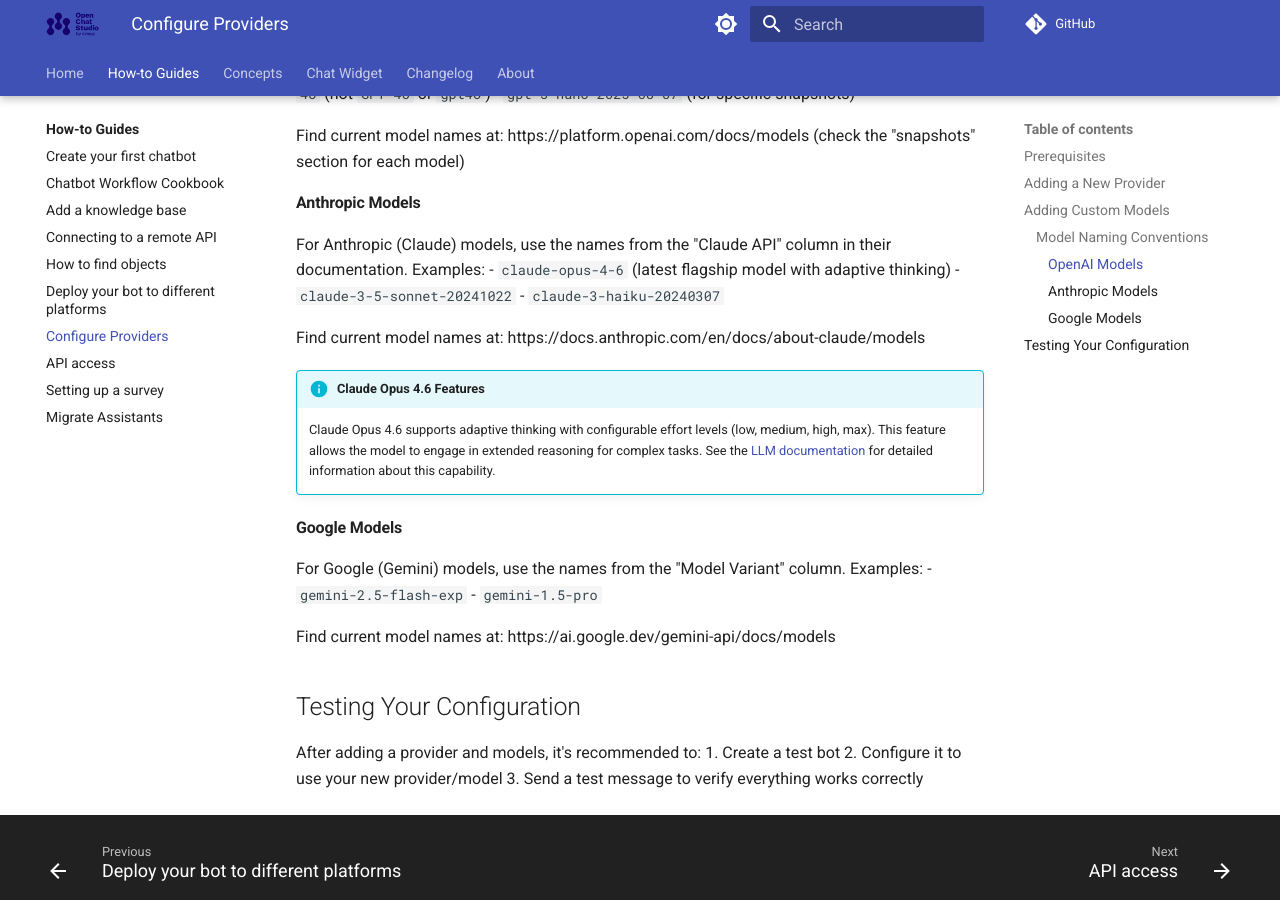
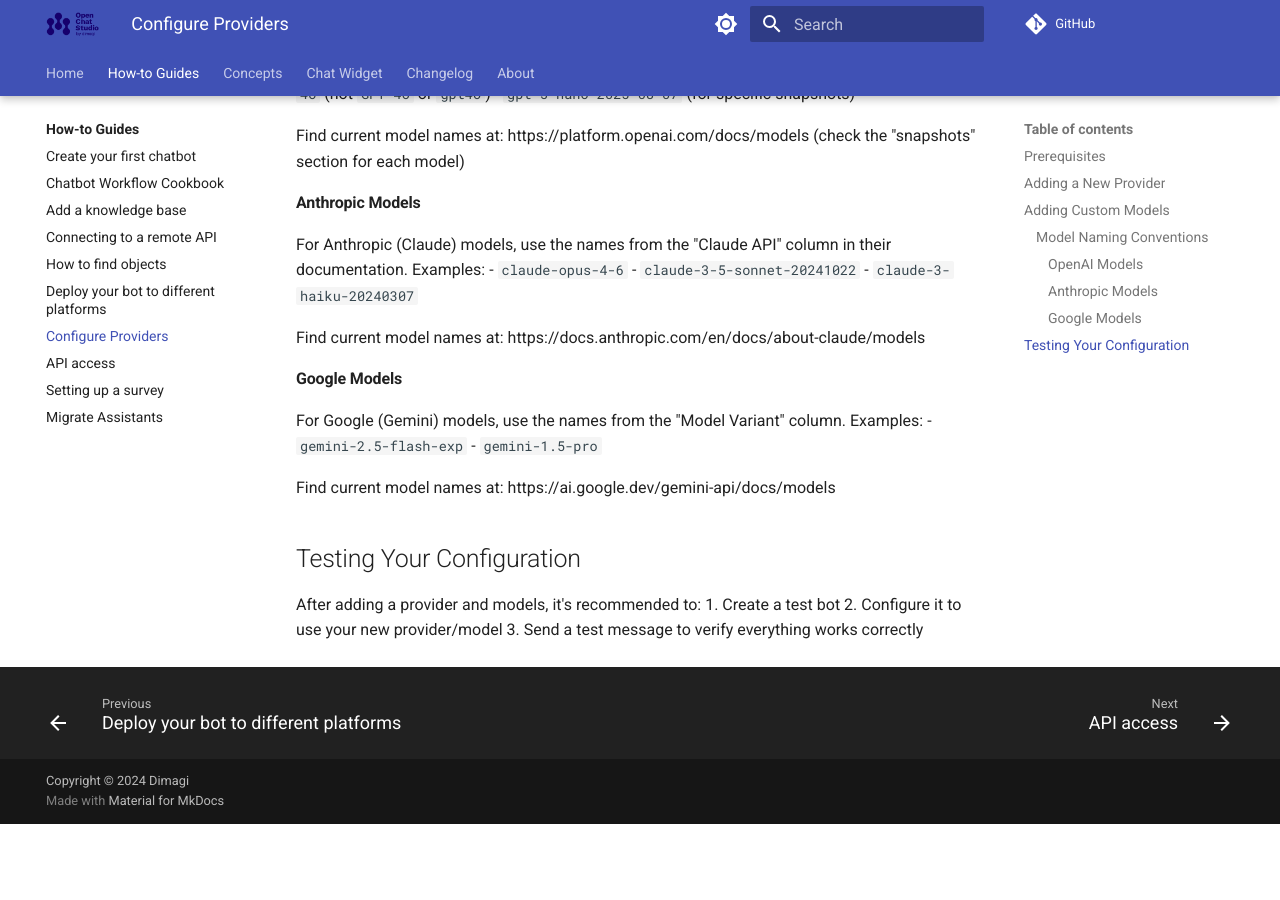
Before and after one commit to dimagi/open-chat-studio-docs, an MkDocs documentation site: the page built from docs/how-to/configure_providers.md, in a window 1280 px wide and 900 px high, scrolled down 1113 px. Built offline with MkDocs 1.6.1 and Material for MkDocs 9.7.7, drawn with Linux system fonts in a browser that asks for light colours; a script that is not in the unit is left out; comment, search, counter and statistics services are not loaded; after the commit the page ends 1937 px from its top, so only the background shows below that.

Commit message:
Update Anthropic models section in documentation
Removed information about Claude Opus 4.6 features and examples.

```diff
--- a/docs/how-to/configure_providers.md
+++ b/docs/how-to/configure_providers.md
@@ -36,14 +36,11 @@
 
 #### Anthropic Models
 For Anthropic (Claude) models, use the names from the "Claude API" column in their documentation. Examples:
-- `claude-opus-4-6` (latest flagship model with adaptive thinking)
+- `claude-opus-4-6`
 - `claude-3-5-sonnet-20241022`
 - `claude-3-haiku-20240307`
 
 Find current model names at: https://docs.anthropic.com/en/docs/about-claude/models
-
-!!! info "Claude Opus 4.6 Features"
-    Claude Opus 4.6 supports adaptive thinking with configurable effort levels (low, medium, high, max). This feature allows the model to engage in extended reasoning for complex tasks. See the [LLM documentation](../concepts/llm.md#claude-opus-46-anthropic) for detailed information about this capability.
 
 #### Google Models
 For Google (Gemini) models, use the names from the "Model Variant" column. Examples:
```
